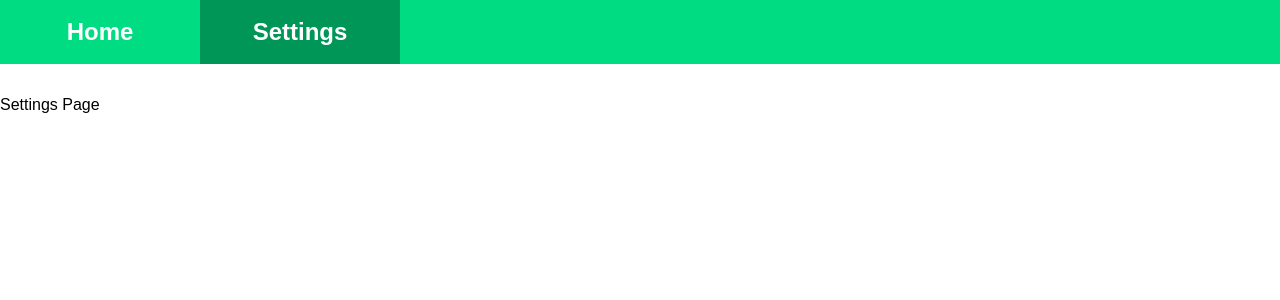
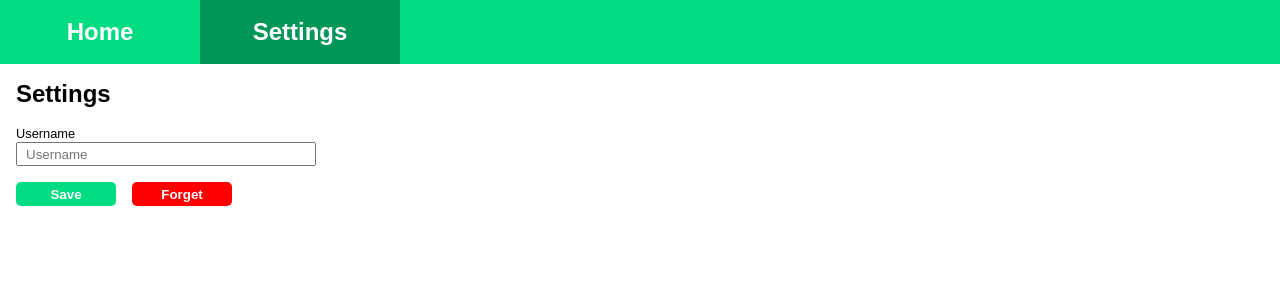
Before and after one commit to LeoLu0602/vue-take-home, a Nuxt app: page /settings in a window 1280 px wide. Shown: the top 300 px of the page. Built offline with nearby package versions, Linux system fonts and the light colour scheme.

Commit message:
feat: allow users to set their usernames

```diff
--- a/assets/scss/main.scss
+++ b/assets/scss/main.scss
@@ -23,15 +23,15 @@ nav {
   }
 
   a {
+    display: flex;
+    justify-content: center;
+    align-items: center;
+    width: 100%;
+    height: 100%;
     color: white;
     font-weight: bold;
     font-size: 1.5rem;
     text-decoration: none;
-    width: 100%;
-    height: 100%;
-    display: flex;
-    justify-content: center;
-    align-items: center;
   }
 }
 
@@ -40,5 +40,56 @@ nav {
 }
 
 main {
-  padding-top: 6em;
+  padding: 5rem 1rem;
+
+  h1 {
+    margin-bottom: 1rem;
+    font-size: 1.5rem;
+  }
+
+  .setting {
+    margin-bottom: 1rem;
+
+    label {
+      font-size: 0.8rem;
+    }
+
+    input {
+      display: block;
+      padding-left: 0.5rem;
+      width: 300px;
+      height: 1.5rem;
+    }
+
+    input:focus {
+      outline: none;
+    }
+  }
+
+  button {
+    cursor: pointer;
+    border-width: 0;
+    border-radius: 5px;
+    width: 100px;
+    height: 1.5rem;
+    color: white;
+    font-weight: bold;
+  }
+
+  .save-btn {
+    margin-right: 1rem;
+    background-color: #00dc82;
+  }
+
+  .save-btn:hover {
+    background-color: #009658;
+  }
+
+  .forget-btn {
+    background-color: red;
+  }
+
+  .forget-btn:hover {
+    background-color: rgb(171, 0, 0);
+  }
 }
--- a/package.json
+++ b/package.json
@@ -11,6 +11,7 @@
   },
   "dependencies": {
     "nuxt": "^3.11.2",
+    "nuxt-storage": "^1.2.2",
     "prettier": "^3.2.5",
     "vue": "^3.4.21",
     "vue-router": "^4.3.0"
--- a/pages/index.vue
+++ b/pages/index.vue
@@ -1,24 +1,31 @@
 <script setup lang="ts">
+import { getData } from 'nuxt-storage/local-storage';
 import type { RouteLocationNormalizedLoaded } from 'vue-router';
 
 const route: RouteLocationNormalizedLoaded = useRoute();
 const isActive: boolean = route.fullPath === '/';
-const { data: users } = await useFetch(
-  'https://mocki.io/v1/fdb05063-4e7d-4db0-a7d6-a0e30eebd942'
-);
+// const { data: users } = await useFetch(
+//   'https://mocki.io/v1/fdb05063-4e7d-4db0-a7d6-a0e30eebd942'
+// );
 </script>
 
 <template>
   <header>
     <nav>
       <ul>
-        <li :class="{ active: isActive }"><NuxtLink to="/">Home</NuxtLink></li>
+        <li :class="{ active: isActive }">
+          <NuxtLink to="/">Home</NuxtLink>
+        </li>
         <li><NuxtLink to="/settings">Settings</NuxtLink></li>
       </ul>
     </nav>
   </header>
   <main>
-    <section>{{ users }}</section>
+    <section>
+      <h1>
+        👋 {{ getData('username') ? getData('username') : 'Anonymous User' }}
+      </h1>
+    </section>
   </main>
   <footer></footer>
 </template>
--- a/pages/settings.vue
+++ b/pages/settings.vue
@@ -1,8 +1,22 @@
 <script setup lang="ts">
+import { setData } from 'nuxt-storage/local-storage';
 import type { RouteLocationNormalizedLoaded } from 'vue-router';
 
+const username: globalThis.Ref<string> = ref('');
 const route: RouteLocationNormalizedLoaded = useRoute();
 const isActive: boolean = route.fullPath === '/settings';
+
+function handleUsername(event) {
+  username.value = event.target.value;
+}
+
+function save() {
+  setData('username', username.value);
+}
+
+function forget() {
+  setData('username', '');
+}
 </script>
 
 <template>
@@ -16,6 +30,22 @@ const isActive: boolean = route.fullPath === '/settings';
       </ul>
     </nav>
   </header>
-  <main>Settings Page</main>
+  <main>
+    <h1>Settings</h1>
+    <section>
+      <section class="setting">
+        <label for="username">Username</label>
+        <input
+          name="username"
+          type="text"
+          :value="username"
+          placeholder="Username"
+          @input="handleUsername"
+        />
+      </section>
+      <button class="save-btn" @click="save">Save</button>
+      <button class="forget-btn" @click="forget">Forget</button>
+    </section>
+  </main>
   <footer></footer>
 </template>
```
Also changed, not shown: 1 other file (tests, documents, lock files or other folders).
